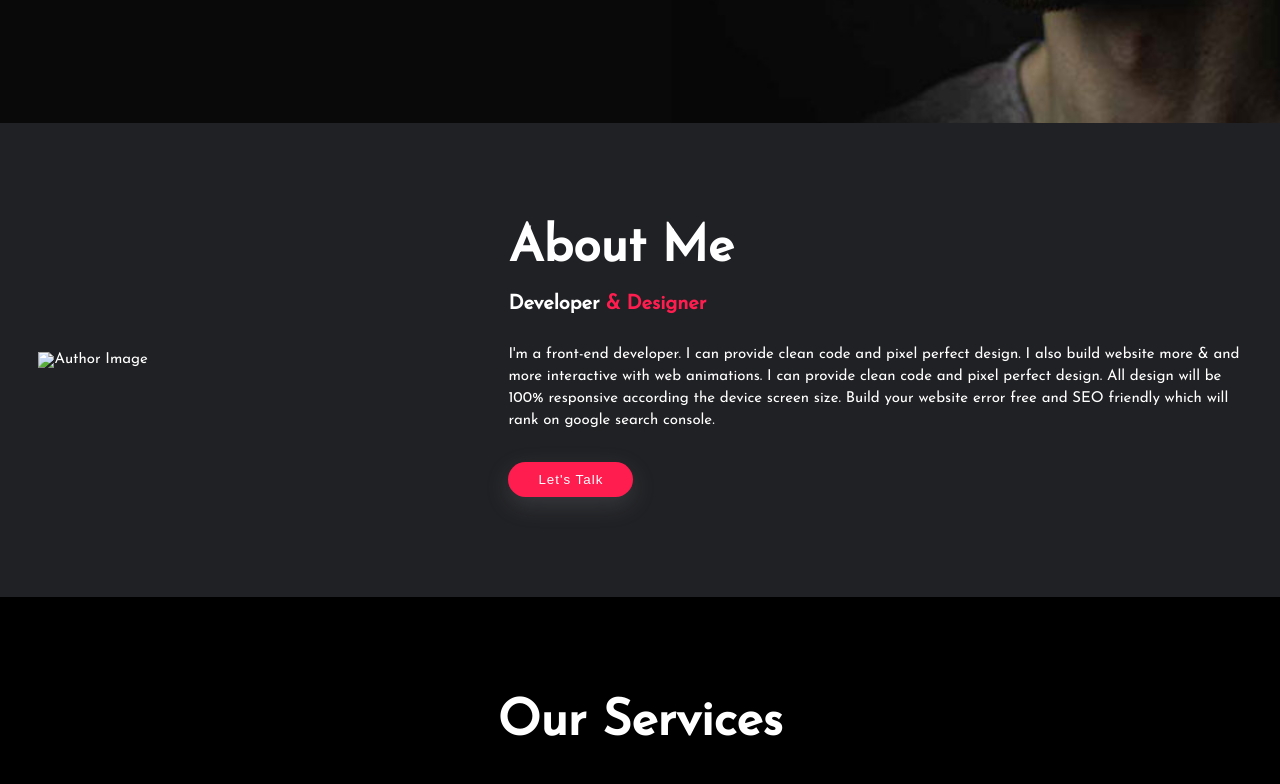
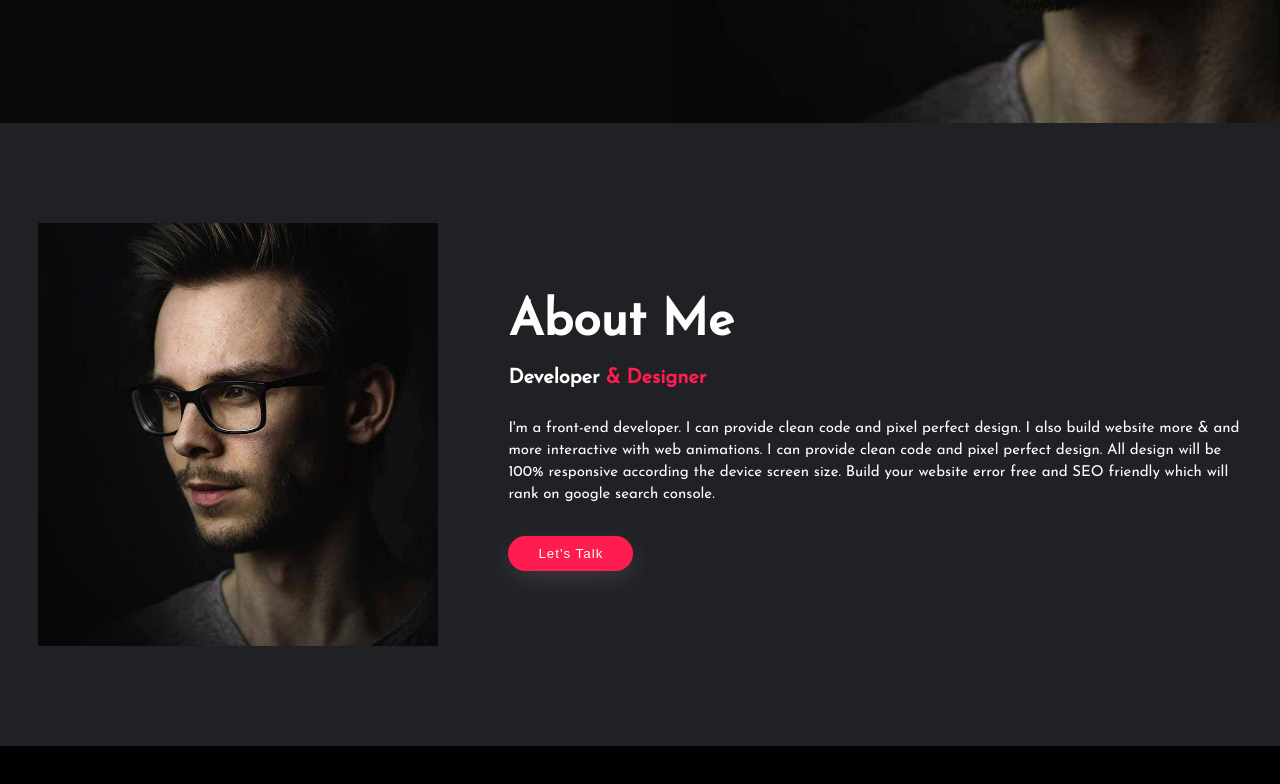
Before and after one commit to jahidmunshi99/navbar-design-10, a plain HTML site: page index.html in a window 1280 px wide. Shown: the part 614-1398 px from the top of the page. Drawn offline with Linux system fonts and the light colour scheme; the site is published under a folder, as on GitHub Pages, so addresses that start at the root find nothing.

Commit message:
image missing

```diff
--- a/index.html
+++ b/index.html
@@ -67,7 +67,7 @@
             <div class="row">
                 <div class="col-1-of-2">
                     <div class="image">
-                        <img src="/assets/image/author.jpg" alt="Author Image">
+                        <img src="assets/image/author.jpg" alt="Author Image">
                     </div>
                 </div>
                 <div class="col-1-of-2">
```
